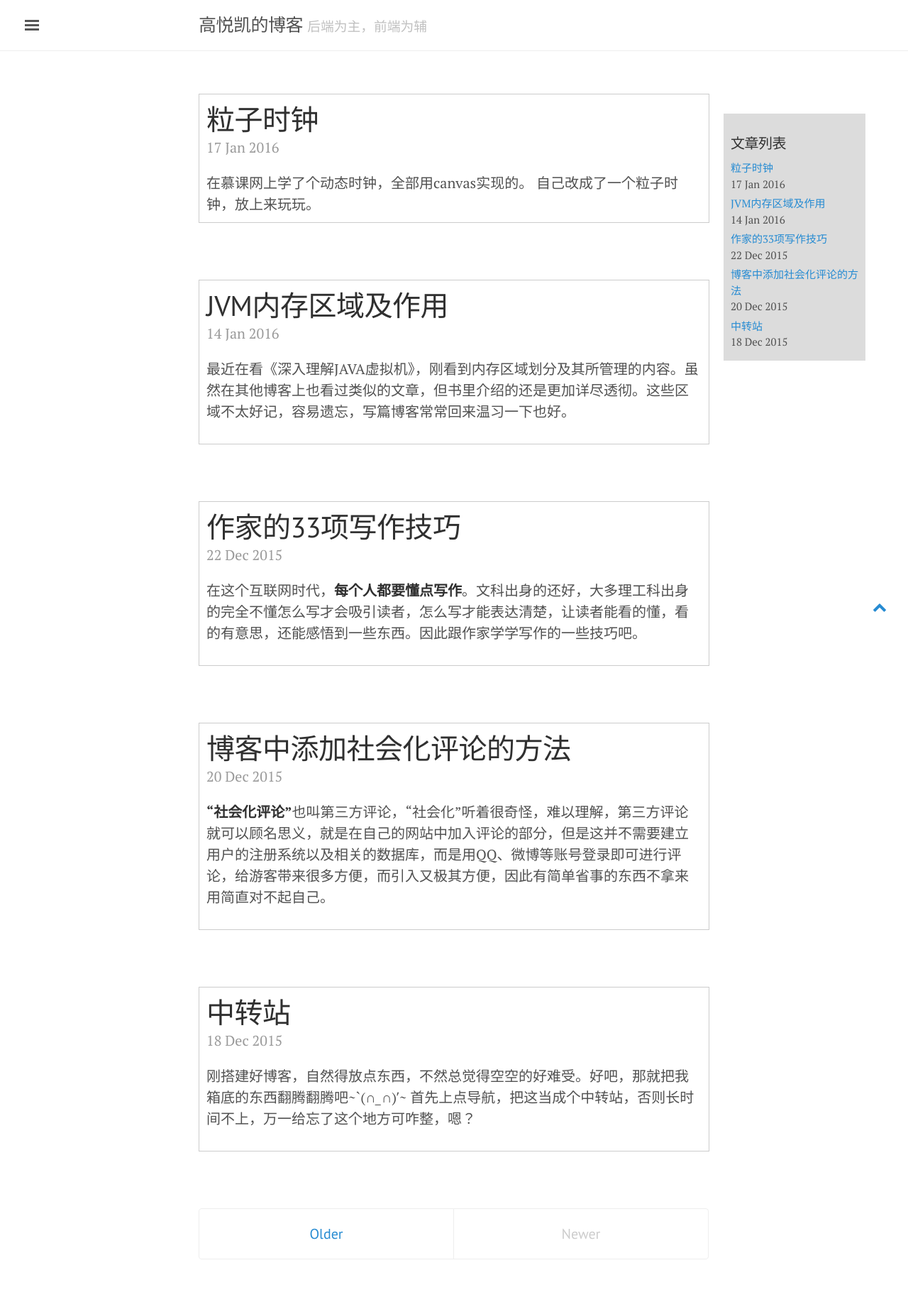
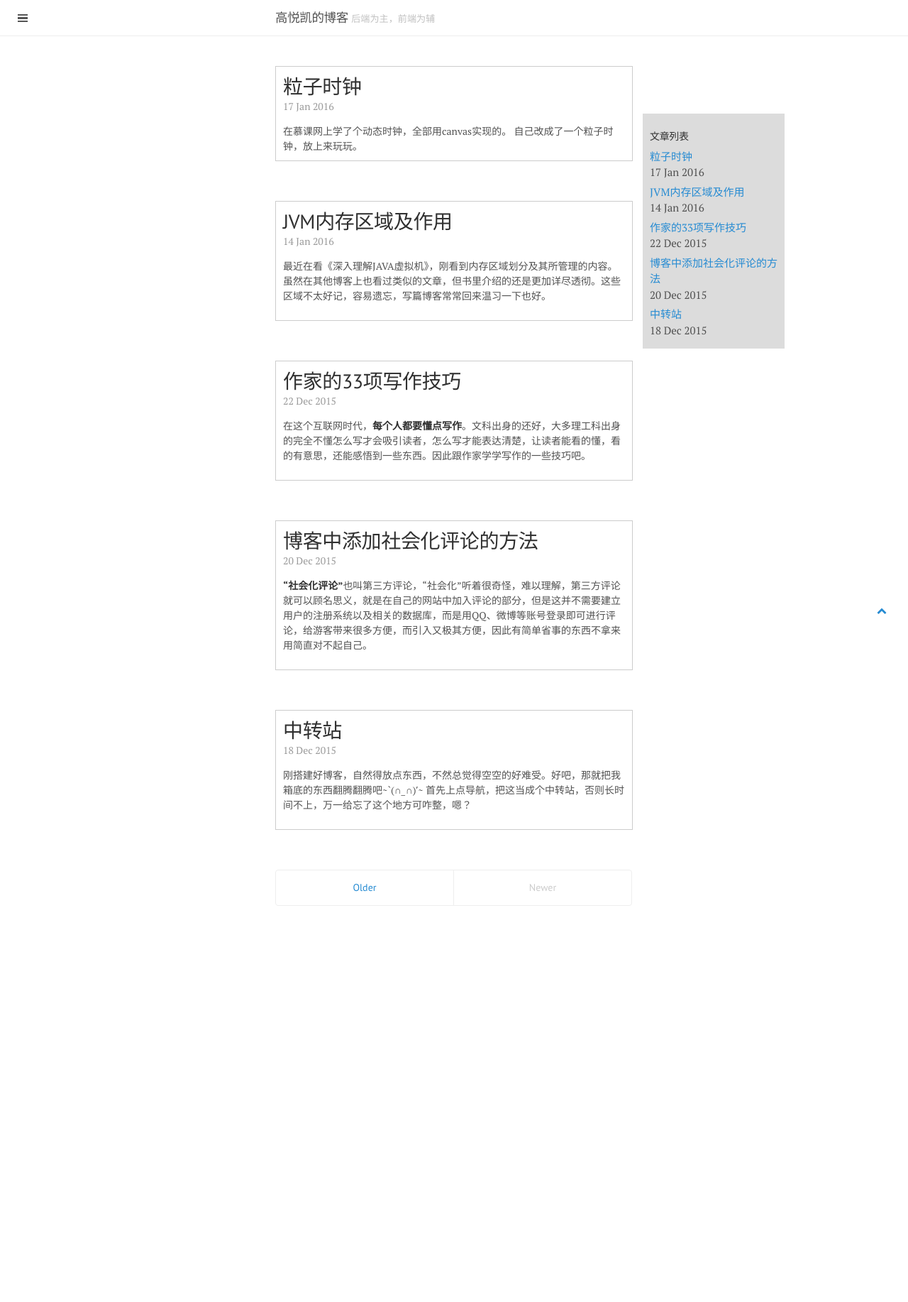
Before and after one commit to gyk6985432/myBlog, a Jekyll site: the page built from index.html, in a window 1280 px wide. Shown: the whole page at 71% size. Built offline with Jekyll 4.4.1, drawn with Linux system fonts in a browser that asks for light colours; nearby versions of some CDN libraries; the list of posts is cut into pages by our own code; comment, search, counter and statistics services are not loaded; after the commit the page ends 1318 px from its top, so only the background shows below that.

Commit message:
font size

```diff
--- a/css/lanyon.css
+++ b/css/lanyon.css
@@ -46,7 +46,7 @@ html {
 
 h1, h2, h3, h4, h5, h6 {
   font-family: "PT Sans", Helvetica, Arial, sans-serif;
-  font-weight: 300;/*400*/
+  font-weight: 400;
   color: #313131;
   letter-spacing: -.025rem;
 }
--- a/css/poole.css
+++ b/css/poole.css
@@ -49,12 +49,12 @@ body {
 
 html {
   font-family: "Helvetica Neue", Helvetica, Arial, sans-serif;
-  font-size: 16px;/*原来为16px*/
+  font-size: 14px;/*原来为16px*/
   line-height: 1.5;
 }
 @media (min-width: 38em) {
   html {
-    font-size: 20px;
+    font-size: 14px;
 
   }
 }
```
